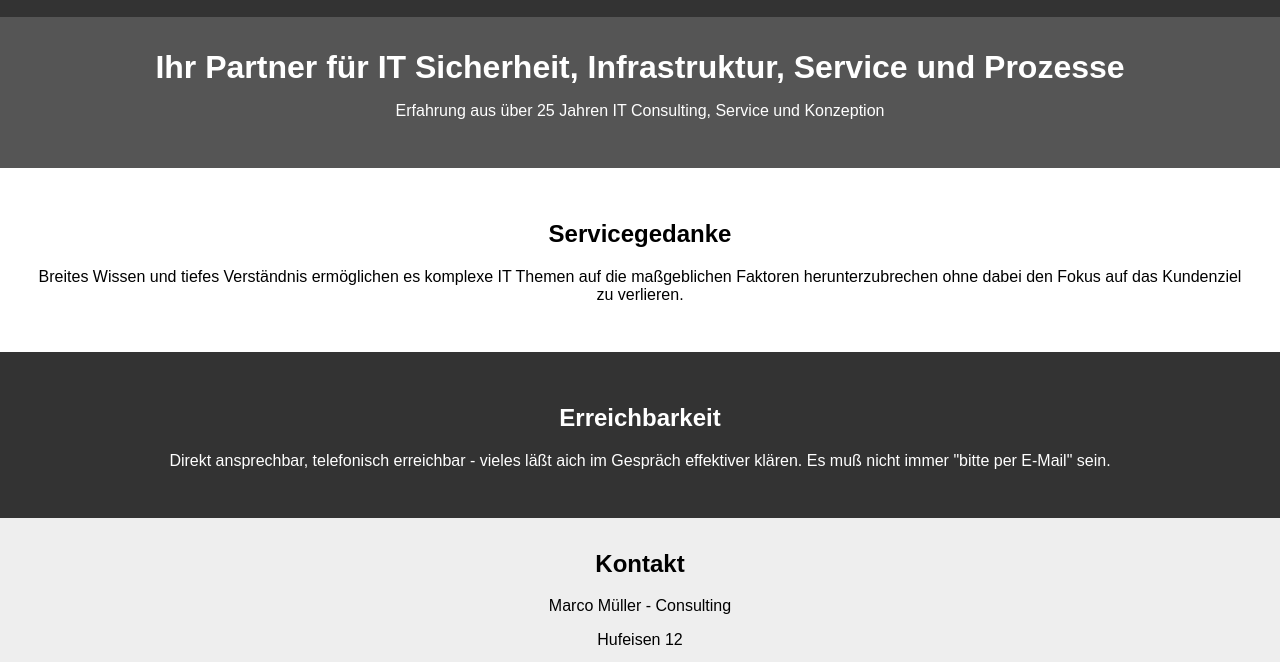
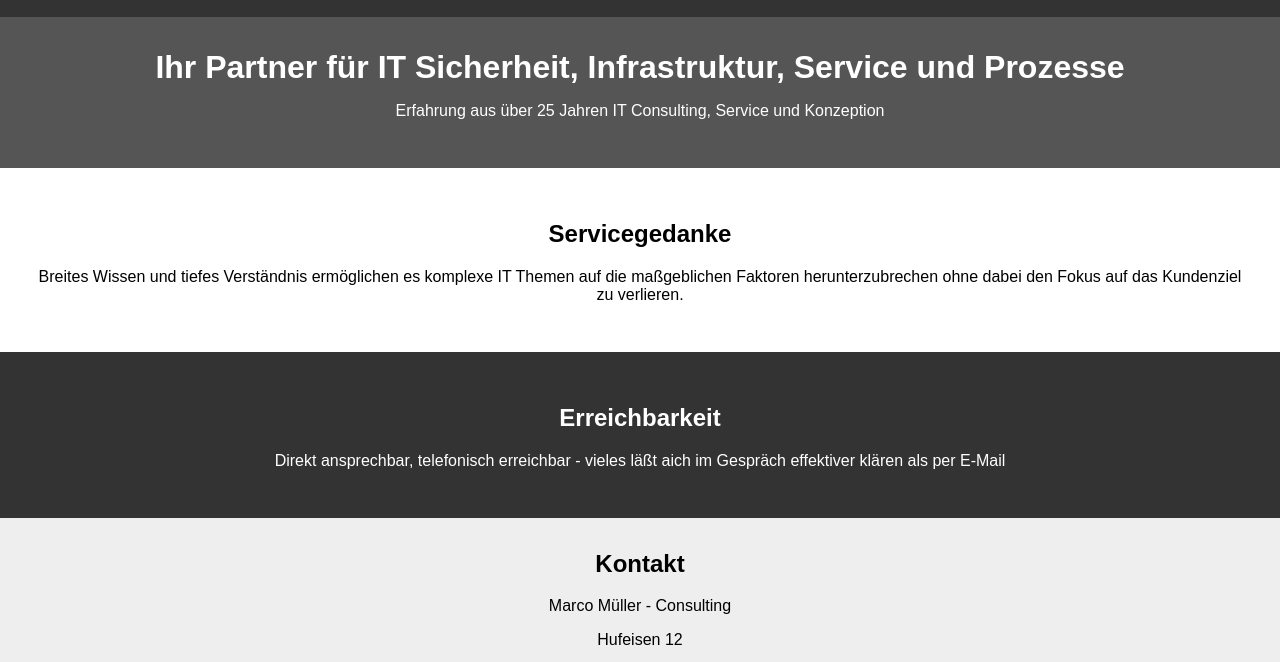
Before and after one commit to marco74hh/homepage, a plain HTML site: page index.html in a window 1280 px wide. Shown: the part 415-1077 px from the top of the page. Drawn offline with Linux system fonts and the light colour scheme.

Commit message:
Update index.html

```diff
--- a/index.html
+++ b/index.html
@@ -69,7 +69,7 @@
 
     <div class="section section-dark">
         <h2>Erreichbarkeit</h2>
-        <p>Direkt ansprechbar, telefonisch erreichbar - vieles läßt aich im Gespräch effektiver klären. Es muß nicht immer "bitte per E-Mail" sein.</p>
+        <p>Direkt ansprechbar, telefonisch erreichbar - vieles läßt aich im Gespräch effektiver klären als per E-Mail</p>
     </div>
 
     <div class="contact">
```
